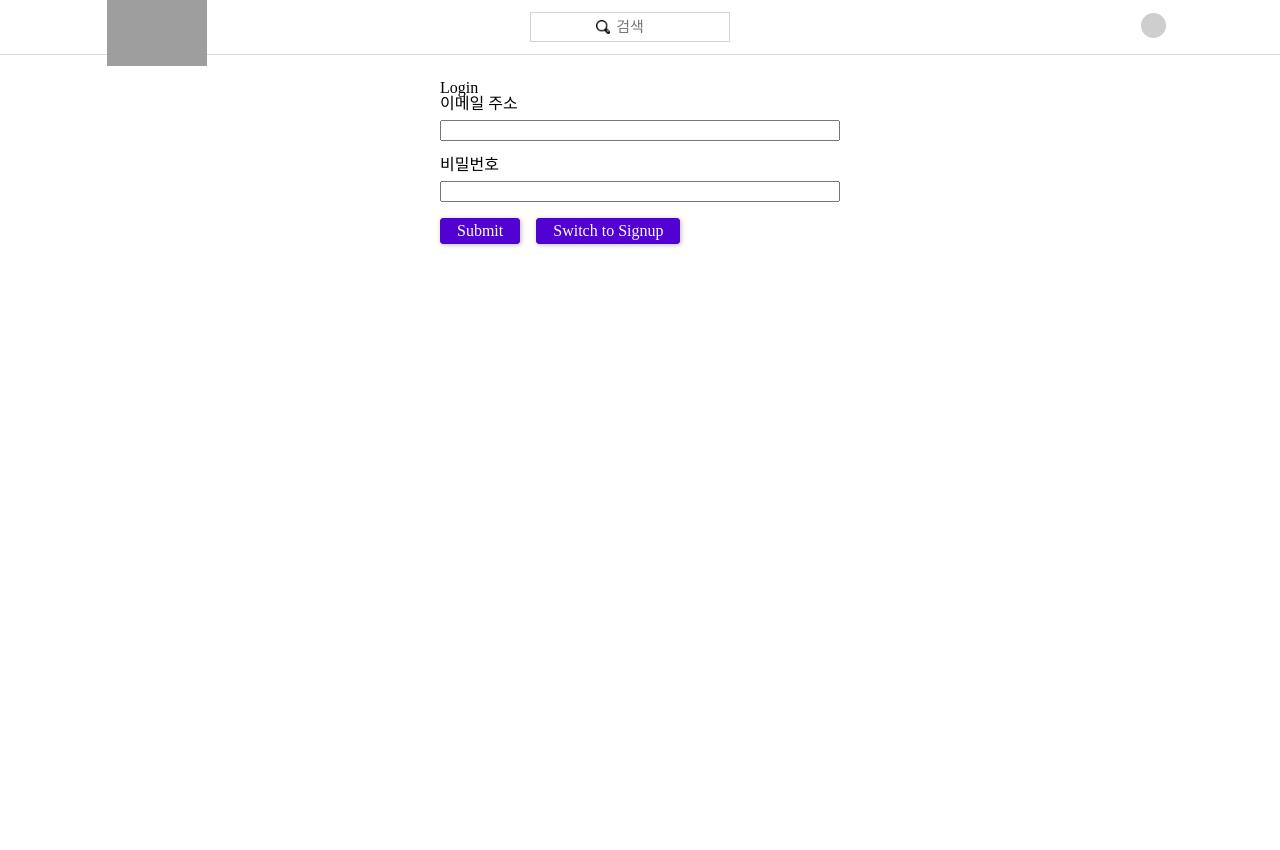
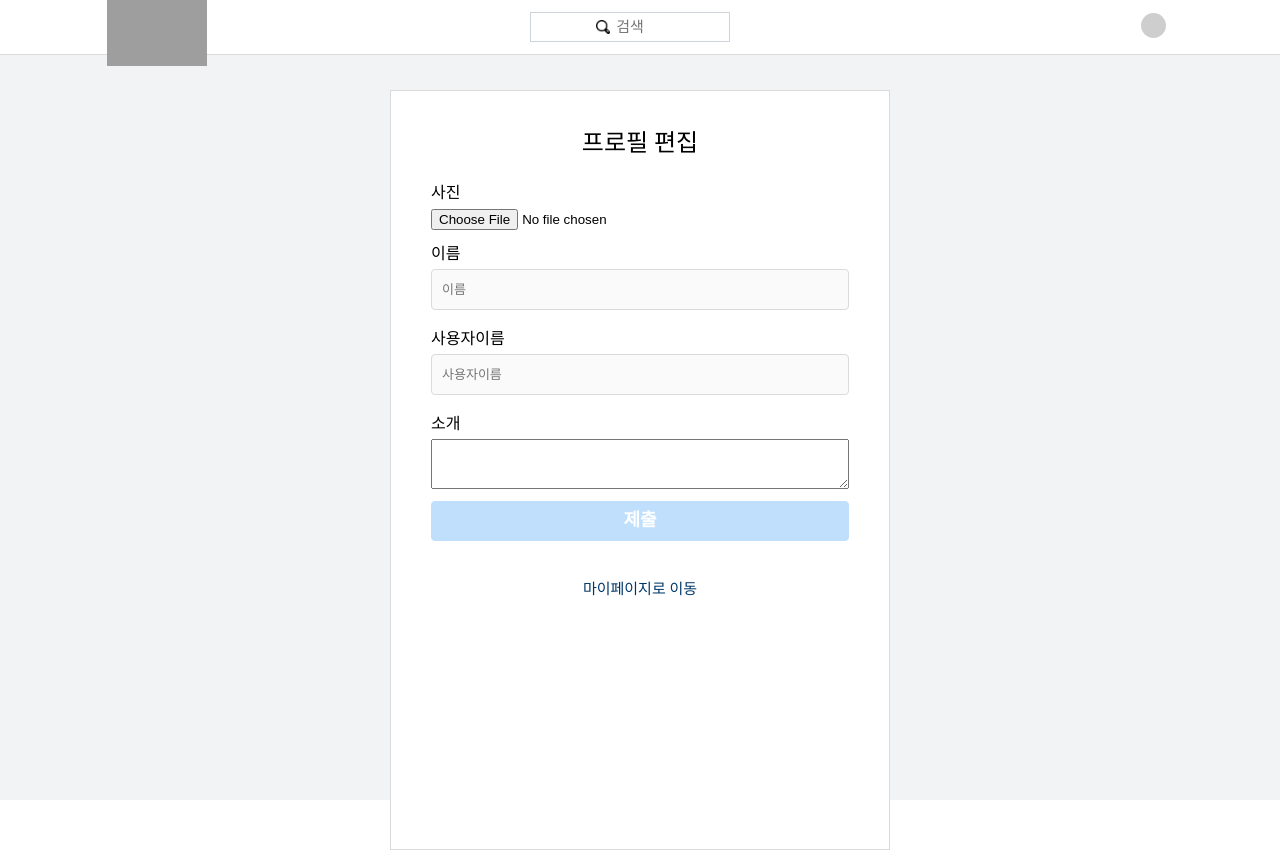
Before and after one commit to dkstjdwns114/Instagram_Clone, a React (Create React App) app in the folder frontend/: page /accounts/edit in a window 1280 px wide. Before the commit this address led to /auth. Before the commit the page ends 800 px from the top, so only its background shows below. Built offline with nearby package versions, Linux system fonts and the light colour scheme; no server answers; grey boxes are pictures that could not be loaded.

Commit message:
프로필 편집페이지 UI 완성

```diff
--- a/frontend/src/App.js
+++ b/frontend/src/App.js
@@ -9,6 +9,7 @@ import AuthContext from "./context/auth-context";
 import PostDetail from "./pages/PostDetail";
 
 import TestPage from "./pages/Test";
+import EditAccount from "./pages/EditAccount";
 
 // import "./App.css";
 
@@ -61,6 +62,7 @@ class App extends Component {
             <Route path="/test" component={TestPage} />
             <Route path="/p/:id" component={PostDetail} />
             <Route path="/profile/:username" component={ProfileDetail} />
+            <Route path="/accounts/edit" component={EditAccount} />
             {/* 로그인 안되어있을경우 튕겨내는 코드 */}
             {this.state.token && <></>}
             {this.state.token && <Route path="/test" component={TestPage} />}
--- /dev/null
+++ b/frontend/src/pages/EditAccount.js
@@ -0,0 +1,183 @@
+import React, { Component } from "react";
+import { Link } from "react-router-dom";
+import AuthContext from "../context/auth-context";
+
+import "./css/EditAccount.css";
+
+class EditAccount extends Component {
+  state = {
+    isLoading: false,
+    authUserName: "",
+    profile_pic_url: "",
+    fileInputState: "",
+    previewSource: "",
+    isGetImage: undefined,
+    imageUrl: "",
+    prevIsGetImage: "",
+    isActiveBtn: false
+  };
+
+  static contextType = AuthContext;
+
+  componentDidMount() {
+    setTimeout(() => {
+      this.setState({ authUserName: this.context.userName });
+      this.fetchData();
+    }, 100);
+  }
+
+  activeBtnHandler = () => {
+    this.setState({ isActiveBtn: true });
+  };
+
+  constructor(props) {
+    super(props);
+    this.imageElRef = React.createRef();
+    this.fullNameElRef = React.createRef();
+    this.usernameElRef = React.createRef();
+    this.captionElRef = React.createRef();
+  }
+
+  async fetchData() {
+    this.setState({ isLoading: true });
+    const requestBody = {
+      query: `
+        query{
+          userData(username: "${this.state.authUserName}"){
+            _id
+            username
+            profile_pic_url
+            full_name
+          }
+        }
+      `
+    };
+
+    fetch("http://localhost:8000/graphql", {
+      method: "POST",
+      body: JSON.stringify(requestBody),
+      headers: {
+        "Content-Type": "application/json"
+      }
+    })
+      .then((res) => {
+        if (res.status !== 200 && res.status !== 201) {
+          throw new Error("Failed!");
+        }
+        return res.json();
+      })
+      .then((resData) => {
+        console.log(resData);
+        const userData = resData.data.userData;
+        this.fullNameElRef.current.value = userData.full_name;
+        this.usernameElRef.current.value = userData.username;
+        // this.captionElRef.current.value = userData.introduction
+        this.setState({ previewSource: userData.profile_pic_url });
+      })
+      .catch((err) => {
+        console.log(err);
+        this.setState({ isLoading: false });
+      });
+  }
+
+  fileOnChangeHandler = (e) => {
+    this.handleFileInputChange(e);
+    this.activeBtnHandler();
+  };
+
+  handleFileInputChange = (e) => {
+    const file = e.target.files[0];
+    this.previewFile(file);
+  };
+
+  previewFile = (file) => {
+    const reader = new FileReader();
+    reader.readAsDataURL(file);
+    reader.onloadend = () => {
+      this.setState({ previewSource: reader.result });
+    };
+  };
+
+  render() {
+    return (
+      <div className="wrap">
+        <div className="container">
+          <div className="inner">
+            <header className="title">
+              <h1>
+                <span className="header_tit">프로필 편집</span>
+              </h1>
+            </header>
+            <form className="form">
+              <div className="form-create-control">
+                <label htmlFor="image">사진</label>
+                <input
+                  type="file"
+                  id="image"
+                  ref={this.imageElRef}
+                  onChange={this.fileOnChangeHandler}
+                />
+                {this.state.previewSource && (
+                  <img
+                    src={this.state.previewSource}
+                    alt="chosen"
+                    id="profile_img"
+                  />
+                )}
+              </div>
+              <div className="input_box">
+                <label className="form_tit" htmlFor="full_name">
+                  이름
+                </label>
+                <input
+                  id="full_name"
+                  ref={this.fullNameElRef}
+                  type="text"
+                  placeholder="이름"
+                  onChange={this.activeBtnHandler}
+                />
+              </div>
+              <div className="input_box">
+                <label className="form_tit" htmlFor="username">
+                  사용자이름
+                </label>
+                <input
+                  id="username"
+                  ref={this.usernameElRef}
+                  type="text"
+                  placeholder="사용자이름"
+                  onChange={this.activeBtnHandler}
+                />
+              </div>
+              <div className="input_box">
+                <label className="form_tit" htmlFor="caption">
+                  소개
+                </label>
+                <textarea
+                  id="caption"
+                  ref={this.captionElRef}
+                  onChange={this.activeBtnHandler}
+                />
+              </div>
+              <div className="button_box">
+                <button
+                  type="button"
+                  className={!this.state.isActiveBtn ? "btn" : "btn active-btn"}
+                  disabled="disabled"
+                >
+                  <span>제출</span>
+                </button>
+              </div>
+            </form>
+            <div className="password_forget">
+              <Link to="#" className="page_move">
+                <span>마이페이지로 이동</span>
+              </Link>
+            </div>
+          </div>
+        </div>
+      </div>
+    );
+  }
+}
+export default EditAccount;
--- a/frontend/src/pages/ProfileDetail.js
+++ b/frontend/src/pages/ProfileDetail.js
@@ -345,7 +345,7 @@ class ProfileDetail extends Component {
                     <h2 className="user_id">{this.state.username}</h2>
                     {this.state.isAuth && (
                       <>
-                        <Link to="#" className="profile_edit">
+                        <Link to="/accounts/edit" className="profile_edit">
                           프로필 편집
                         </Link>
                         <button type="button" className="setting_btn">
--- /dev/null
+++ b/frontend/src/pages/css/EditAccount.css
@@ -0,0 +1,111 @@
+.wrap {
+  height: 100vh;
+}
+.wrap .container {
+  display: flex;
+  justify-content: center;
+  /* align-items: center; */
+  height: 100%;
+  background: #f1f3f5;
+}
+.wrap .container .inner {
+  width: 500px;
+  height: 760px;
+  margin-top: 90px;
+  padding: 10px 40px;
+  box-sizing: border-box;
+  background: #fff;
+  border: 1px solid #dbdbdb;
+}
+.wrap .container .inner .title {
+  display: flex;
+  justify-content: center;
+  align-items: center;
+  margin: 30px 0;
+}
+.title h1 {
+  display: flex;
+  font-size: 1.5em;
+}
+title h1 .header_tit {
+  display: block;
+  text-indent: -9999px;
+}
+.title h1 .page_move {
+  display: block;
+}
+.title h1 .page_move img {
+  height: 50px;
+}
+
+.form .input_box {
+  width: 100%;
+  height: 45px;
+  margin-bottom: 40px;
+}
+.form .input_box input {
+  width: 100%;
+  height: 90%;
+  padding: 0 10px;
+  box-sizing: border-box;
+  background: #fafafa;
+  border: 1px solid #dbdbdb;
+  border-radius: 4px;
+  font-size: 13px;
+}
+.form .form_tit {
+  padding-bottom: 7px;
+  display: inline-block;
+}
+.form #profile_img {
+  max-width: 200px;
+  max-height: 200px;
+  display: block;
+  margin: 0 auto;
+  margin-top: 10px;
+  border-radius: 50%;
+  object-fit: cover;
+}
+.form .button_box {
+  display: flex;
+  width: 100%;
+  height: 40px;
+}
+.form .button_box .btn {
+  width: 100%;
+  height: 100%;
+  background-color: #bfdffd;
+  border: 1px solid #bfdffd;
+  border-radius: 4px;
+}
+.form .button_box .active-btn {
+  width: 100%;
+  height: 100%;
+  cursor: pointer;
+  background-color: rgb(28, 126, 214);
+  border-radius: 4px;
+}
+
+.form .button_box .btn span {
+  font-size: 18px;
+  line-height: 1.4;
+  font-weight: bold;
+  color: #fff;
+}
+.form .input_box textarea {
+  width: 100%;
+  display: block;
+  height: 50px;
+}
+.wrap .container .inner .password_forget {
+  display: flex;
+  justify-content: center;
+  margin-top: 40px;
+}
+.password_forget .page_move {
+  display: block;
+}
+.password_forget .page_move span {
+  font-size: 15px;
+  color: #003768;
+}
```
